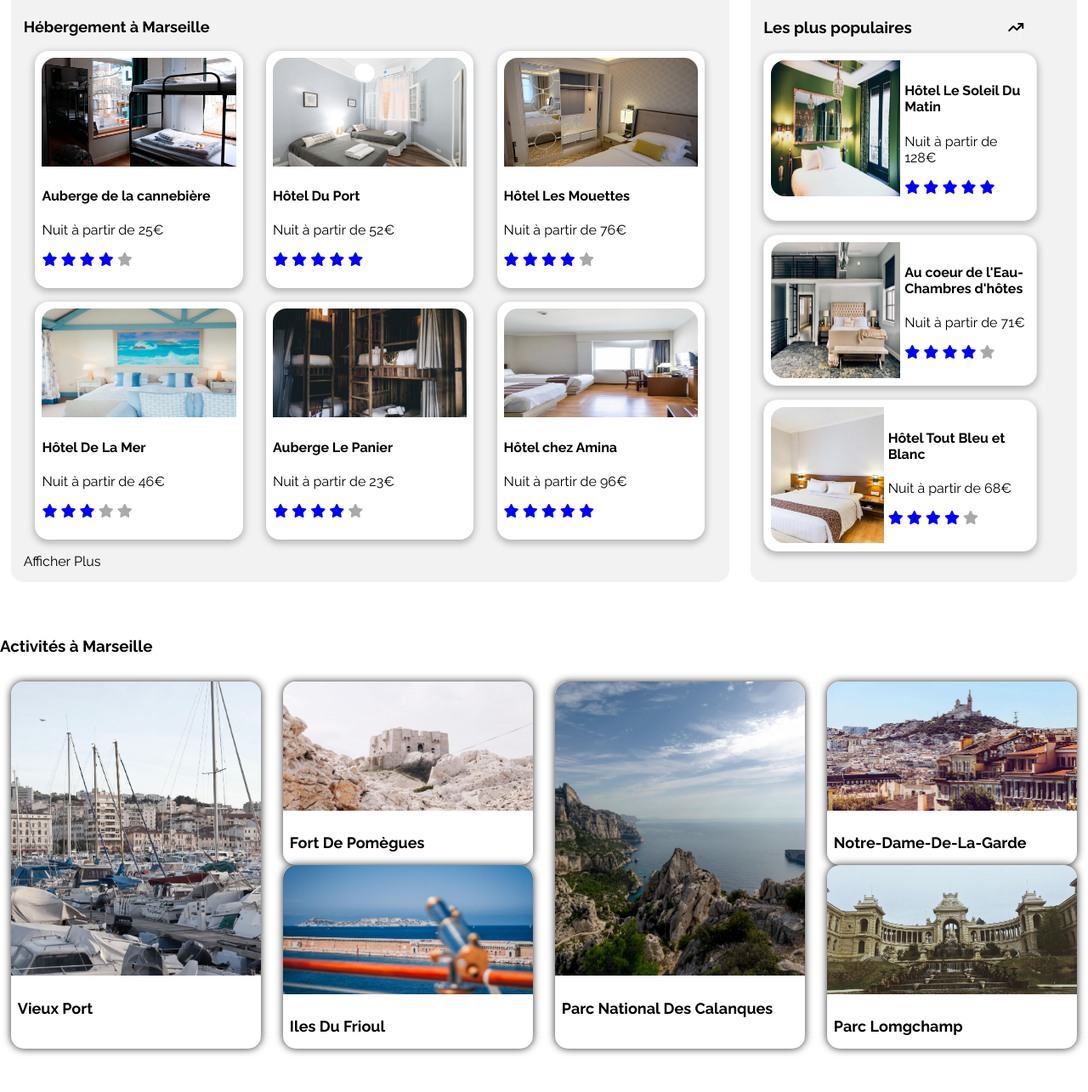
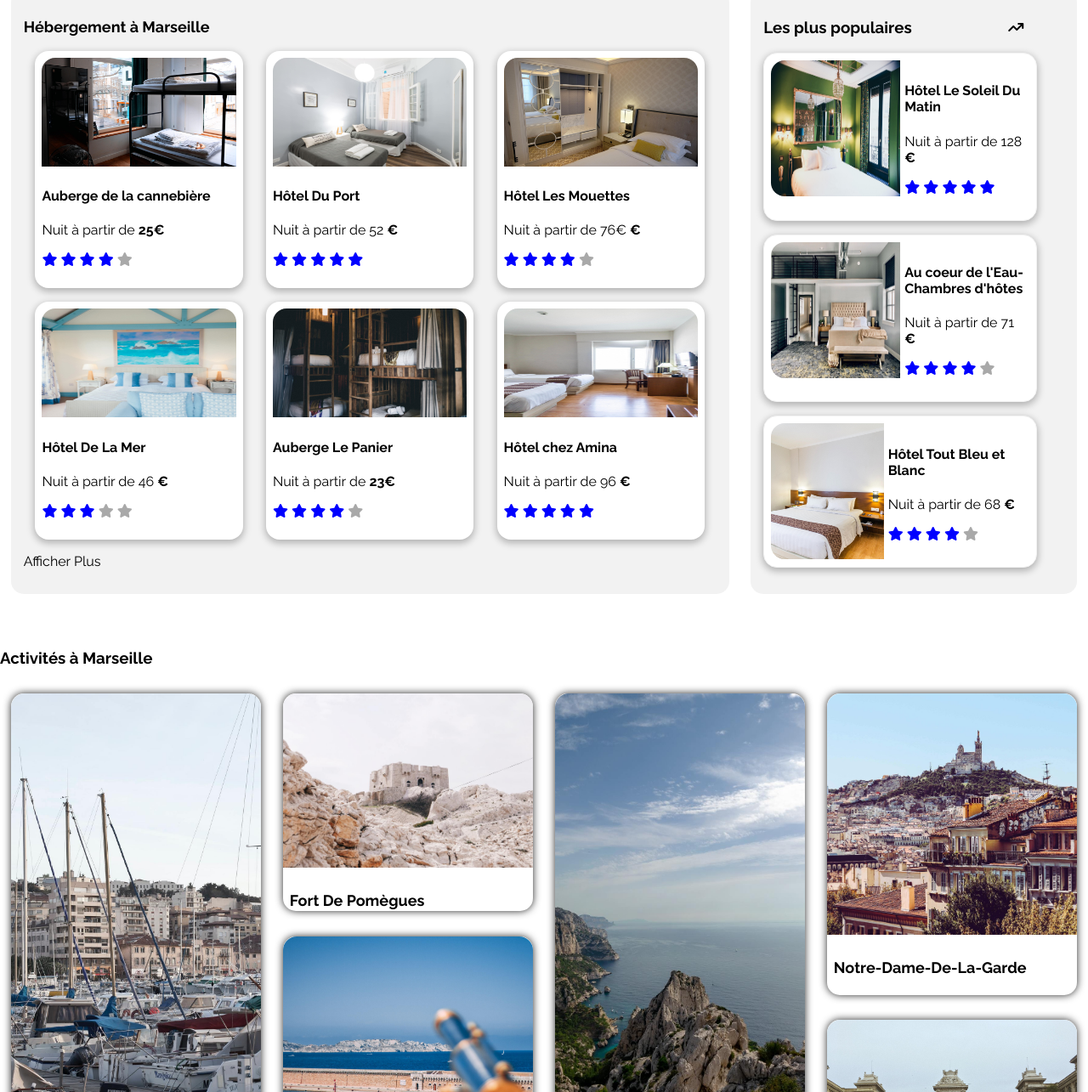
Before and after one commit to Gamingwithfriends/P2, a plain HTML site: page index.html in a window 1280 px wide. Shown: the part 450-1735 px from the top of the page at 85% size. Drawn offline with Linux system fonts and the light colour scheme.

Commit message:
modif du 15 juin

```diff
--- a/index.html
+++ b/index.html
@@ -37,7 +37,7 @@
         <!-- search-form -->
         <div class="search-form">
             <i class="fas fa-map-marker-alt"></i>
-            <input placeholder="Marseille,France">
+            <input placeholder="Marseille, France">
             <button>
                 <span class="search-text">Rechercher</span>
             </button>
@@ -80,7 +80,8 @@
                         <img src="Images hebergements/2_large/marcus-loke-WQJvWU_HZFo-unsplash.jpg"
                             alt="Auberge de la cannebière">
                         <h4>Auberge de la cannebière</h4>
-                        <p>Nuit à partir de 25€</p>
+                        <a>Nuit à partir de </a>
+                        <b>25€</b>
                         <p class="Stars">
                             <i class="fas fa-star blue"></i>
                             <i class="fas fa-star blue"></i>
@@ -94,7 +95,8 @@
                     <div class="cards-hebergements card-box-shadow">
                         <img src="Images hebergements/2_large/fred-kleber-gTbaxaVLvsg-unsplash.jpg" alt="Port">
                         <h4>Hôtel Du Port</h4>
-                        <p>Nuit à partir de 52€</p>
+                        <a>Nuit à partir de 52</a>
+                        <b>€</b>
                         <p class="Stars">
                             <i class="fas fa-star blue"></i>
                             <i class="fas fa-star blue"></i>
@@ -108,7 +110,8 @@
                     <div class="cards-hebergements card-box-shadow">
                         <img src="Images hebergements/2_large/reisetopia-B8WIgxA_PFU-unsplash.jpg" alt="mouettes">
                         <h4>Hôtel Les Mouettes</h4>
-                        <p>Nuit à partir de 76€</p>
+                        <a>Nuit à partir de 76€</a>
+                        <b>€</b>
                         <p class="Stars">
                             <i class="fas fa-star blue"></i>
                             <i class="fas fa-star blue"></i>
@@ -120,7 +123,8 @@
                     <div class="cards-hebergements card-box-shadow">
                         <img src="Images hebergements/2_large/annie-spratt-Eg1qcIitAuA-unsplash.jpg" alt="Mer">
                         <h4>Hôtel De La Mer</h4>
-                        <p>Nuit à partir de 46€</p>
+                        <a>Nuit à partir de 46</a>
+                        <b>€</b>
                         <p class="Stars">
                             <i class="fas fa-star blue"></i>
                             <i class="fas fa-star blue"></i>
@@ -132,7 +136,8 @@
                     <div class="cards-hebergements card-box-shadow">
                         <img src="Images hebergements/2_large/nicate-lee-kT-ZyaiwBe0-unsplash.jpg" alt="Panier">
                         <h4>Auberge Le Panier</h4>
-                        <p>Nuit à partir de 23€</p>
+                        <a>Nuit à partir de</a>
+                        <b>23€</b>
                         <p class="Stars">
                             <i class="fas fa-star blue"></i>
                             <i class="fas fa-star blue"></i>
@@ -144,7 +149,8 @@
                     <div class="cards-hebergements card-box-shadow">
                         <img src="Images hebergements/2_large/febrian-zakaria-M6S1WvfW68A-unsplash.jpg" alt="Amina">
                         <h4>Hôtel chez Amina </h4>
-                        <p>Nuit à partir de 96€</p>
+                        <a>Nuit à partir de 96</a>
+                        <b>€</b>
                         <p class="Stars">
                             <i class="fas fa-star blue"></i>
                             <i class="fas fa-star blue"></i>
@@ -171,7 +177,8 @@
                             alt="Le soleil du matin">
                         <div class="div-popular">
                             <h4>Hôtel Le Soleil Du Matin</h4>
-                            <p>Nuit à partir de 128€</p>
+                            <a>Nuit à partir de 128</a>
+                            <b>€</b>
                             <p class="Stars">
                                 <i class="fas fa-star blue"></i>
                                 <i class="fas fa-star blue"></i>
@@ -186,7 +193,8 @@
                             alt="Au Coeur de l'eau">
                         <div class="div-popular">
                             <h4>Au coeur de l'Eau-Chambres d'hôtes</h4>
-                            <p>Nuit à partir de 71€</p>
+                            <a>Nuit à partir de 71</a>
+                            <b>€</b>
                             <p class="Stars">
                                 <i class="fas fa-star blue"></i>
                                 <i class="fas fa-star blue"></i>
@@ -201,7 +209,8 @@
                             alt="Hôtel Tout Bleu et Blanc">
                         <div class="div-popular">
                             <h4>Hôtel Tout Bleu et Blanc</h4>
-                            <p>Nuit à partir de 68€</p>
+                            <a>Nuit à partir de 68</a>
+                            <b>€</b>
                             <p class="Stars">
                                 <i class="fas fa-star blue"></i>
                                 <i class="fas fa-star blue"></i>
@@ -229,8 +238,8 @@
             </div>
         </div>
 
-        <div class="activités-card">
-            <div class="activités-card-image-container">
+        <div class="activités-card-grandes ">
+            <div class="activités-card-image-container-grande card-margin-bottom">
                 <img class="activités-card-image-petite" src="Images activite/2_large/paul-hermann-QFTrLdQIRhI-unsplash.jpg"
                     alt="fort de pomègues">
 
@@ -242,7 +251,7 @@
                 <img class="activités-card-image-petite" src="Images activite/2_large/kevin-hikari-rV_Qd1l-VXg-unsplash.jpg"
                     alt="Iles du frioul">
 
-                     <h4 class="activités-card-subtitle">Iles Du Frioul</h4>
+                     <h4 class="activités-card-subtitle">Îles Du Frioul</h4>
 
             </div>
         </div>
@@ -266,7 +275,7 @@
 
             </div>
 
-            <div class="activités-card-image-container">
+            <div class="activités-card-image-container-grande card-margin-top">
                 <img class="activités-card-image-petite" src="Images activite/2_large/lena-paulin-wH2-EJoDcV0-unsplash.jpg"
                     alt="Parc Lomgchamp">
 
--- a/style.css
+++ b/style.css
@@ -46,7 +46,7 @@ nav a:hover {
 .sub-nav {
     order: 1;
     flex-basis: 100%;
-    text-align: center;
+    text-align: right;
     display: inline-block;
 }
 
@@ -134,12 +134,14 @@ nav a:hover {
 
 .Filter:hover {
     transform: scale(1.02);
+    color: #0065fc;
 }
 
 /*RESULTS MESSAGE */
 .results-message {
     display: flex;
     align-items: center;
+    font-weight: lighter;
 }
 
 .results-message .fas {
@@ -265,16 +267,15 @@ body {
 .activites-container {
     display: flex;
     width: 100%;
-    height: 60vh;
+    height: 80vh;
 }
 
 .activités-card {
     display: flex;
     flex-direction: column;
     width: 25%;
-    height: 50%;
+    height: 100%;
     margin: 1%;
-    justify-content: space-between;
 }
 .activités-card-grandes {
     display: flex;
@@ -301,7 +302,15 @@ body {
 .activités-card-image-container {
     display: block;
     width: 100%;
-    height: 90%;
+    height: 100%;
+    border-radius: 15px;
+    box-shadow: 0px 0px 10px rgba(41,41,41);
+    border-radius: 15px ;
+}
+.activités-card-image-container-grande{
+    display: block;
+    width: 100%;
+    height: 40%;
     border-radius: 15px;
     box-shadow: 0px 0px 10px rgba(41,41,41);
     border-radius: 15px ;
@@ -310,14 +319,20 @@ body {
 .activités-card-image{
     object-fit: cover;
     width: 100%;
-    height: 80%;
+    height: 90%;
     border-radius: 1rem 1rem 0 0;
 }
 .activités-card-image-petite{
     object-fit: cover;
     width: 100%;
-    height: 70%;
+    height: 80%;
     border-radius: 1rem 1rem 0 0;
+}
+.card-margin-top{
+    margin-top: 10%;
+}
+.card-margin-bottom{
+    margin-bottom: 10%;
 }
 /*FOOTER*/
 
@@ -327,10 +342,13 @@ footer {
     padding-top: #f2f2f2;
     display: flex;
     justify-content: space-around;
+    font-weight: lighter;
+    margin-left: -3rem;
 }
 
 .bloc_footer {
     display: flex;
     flex-direction: column;
     margin-bottom: 1rem;
+    margin-left: -150px;
 }
```
Lines whose indentation alone changed are shown as unchanged.
